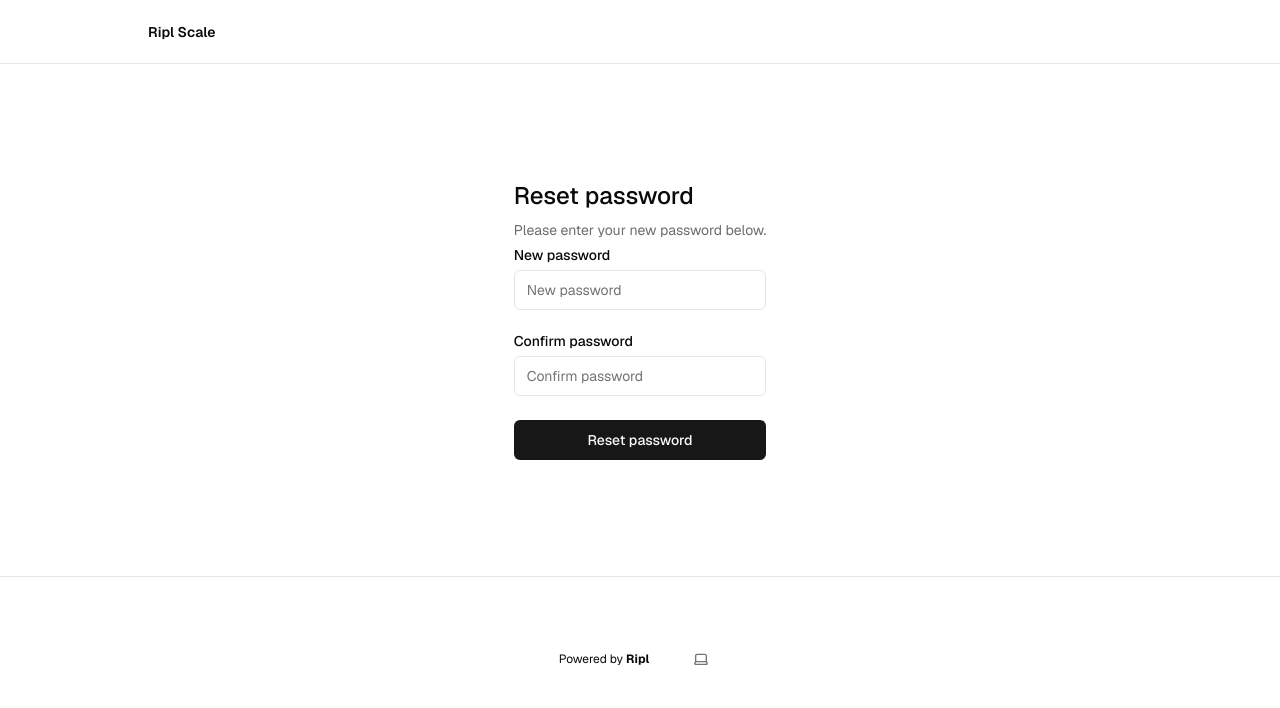
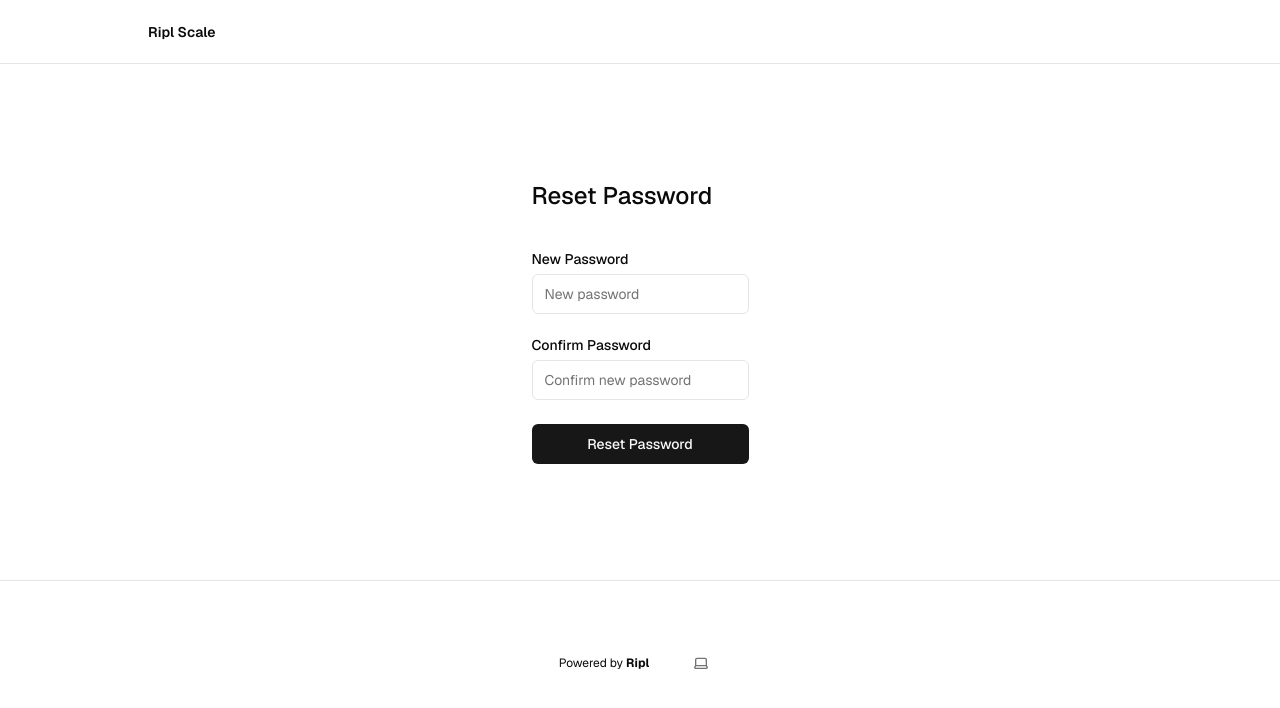
Before and after one commit to MarMar888/riplscale1, a Next.js app: page /protected/reset-password in a window 1280 px wide. Shown: the top 708 px of the page. Built offline with nearby package versions, Linux system fonts and the light colour scheme; no server answers.

Commit message:
please work

```diff
--- a/app/protected/reset-password/page.tsx
+++ b/app/protected/reset-password/page.tsx
@@ -1,42 +1,45 @@
-"use client";
-// At the top of your page component
-export const dynamic = 'force-dynamic';
+// /protected/reset-password/page.tsx
+'use client';
 
 import { resetPasswordAction } from "@/app/actions";
 import { FormMessage } from "@/components/form-message";
 import { SubmitButton } from "@/components/submit-button";
 import { Input } from "@/components/ui/input";
 import { Label } from "@/components/ui/label";
+import Link from "next/link";
 import { useSearchParams } from "next/navigation";
 
-export default function ResetPassword() {
+export default function ResetPasswordPage() {
   const searchParams = useSearchParams();
   const successMessage = searchParams.get("success");
+  const errorMessage = searchParams.get("error");
+
+  let messageToShow = null;
+
+  if (successMessage !== null) {
+    messageToShow = { success: successMessage };
+  } else if (errorMessage !== null) {
+    messageToShow = { error: errorMessage };
+  }
 
   return (
     <form className="flex flex-col w-full max-w-md p-4 gap-2 [&>input]:mb-4">
-      <h1 className="text-2xl font-medium">Reset password</h1>
-      <p className="text-sm text-foreground/60">
-        Please enter your new password below.
-      </p>
-      <Label htmlFor="password">New password</Label>
-      <Input
-        type="password"
-        name="password"
-        placeholder="New password"
-        required
-      />
-      <Label htmlFor="confirmPassword">Confirm password</Label>
+      <h1 className="text-2xl font-medium">Reset Password</h1>
+      <div className="flex flex-col gap-2 [&>input]:mb-4 mt-8">
+        <Label htmlFor="password">New Password</Label>
+        <Input type="password" name="password" placeholder="New password" required />
+        <Label htmlFor="confirmPassword">Confirm Password</Label>
         <Input
           type="password"
           name="confirmPassword"
-        placeholder="Confirm password"
+          placeholder="Confirm new password"
           required
         />
-      <SubmitButton formAction={resetPasswordAction}>
-        Reset password
+        <SubmitButton pendingText="Resetting Password..." formAction={resetPasswordAction}>
+          Reset Password
         </SubmitButton>
-      {successMessage && <FormMessage message={{ success: successMessage }} />}
+        {messageToShow && <FormMessage message={messageToShow} />}
+      </div>
     </form>
   );
 }
```
Lines whose indentation alone changed are shown as unchanged.
